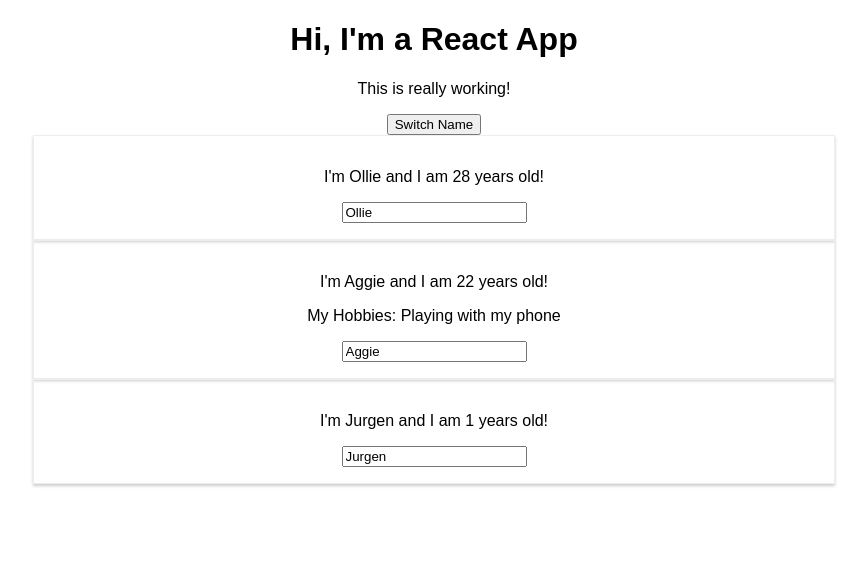
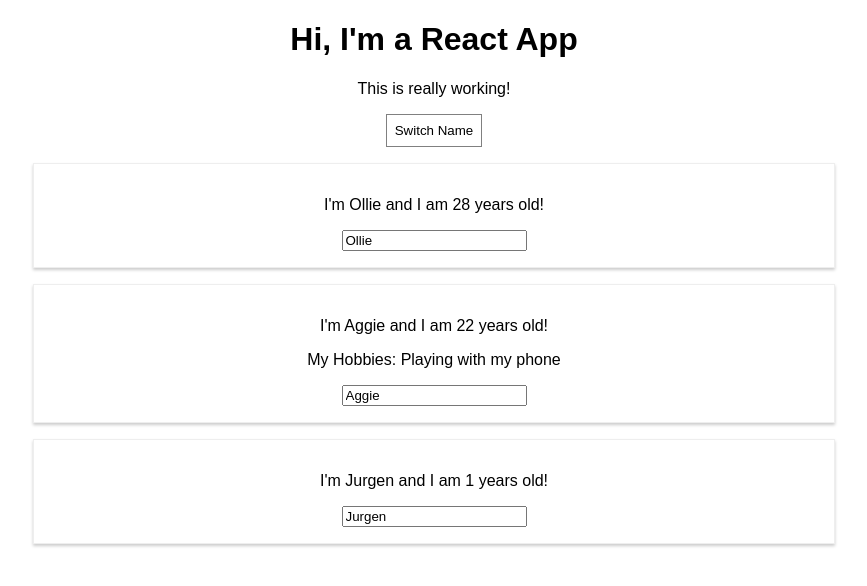
Before and after one commit to ollieb89/compleReactRedux, a React (Create React App) app: page / in a window 1280 px wide. Shown: the top 586 px of the page, without its empty margins (206-1073 px from the left). Built offline with nearby package versions, Linux system fonts and the light colour scheme.

Commit message:
inline styling added

```diff
--- a/src/App.js
+++ b/src/App.js
@@ -34,11 +34,22 @@ class App extends Component {
   }
 
   render() {
+    const style = {
+      backgroundColor: 'white',
+      font: 'tahoma',
+      border: '1px solid grey',
+      padding: '8px',
+      cursor: 'pointer'
+    };
+
+
     return (
       <div className="App">
         <h1>Hi, I'm a React App</h1>
         <p>This is really working!</p>
-        <button onClick={() => this.switchNameHandler('Olivier')}>Switch Name</button>
+        <button
+          style={style}
+          onClick={() => this.switchNameHandler('Olivier')}>Switch Name</button>
         <Person
           name={this.state.persons[0].name}
           age={this.state.persons[0].age} />
--- a/src/Person/Person.css
+++ b/src/Person/Person.css
@@ -1,6 +1,6 @@
 .Person {
     width: 60%;
-    margin: auto;
+    margin: 16px auto;
     border: 1px solid #eee;
     box-shadow: 0 2px 3px #ccc;
     padding: 16px;
```
